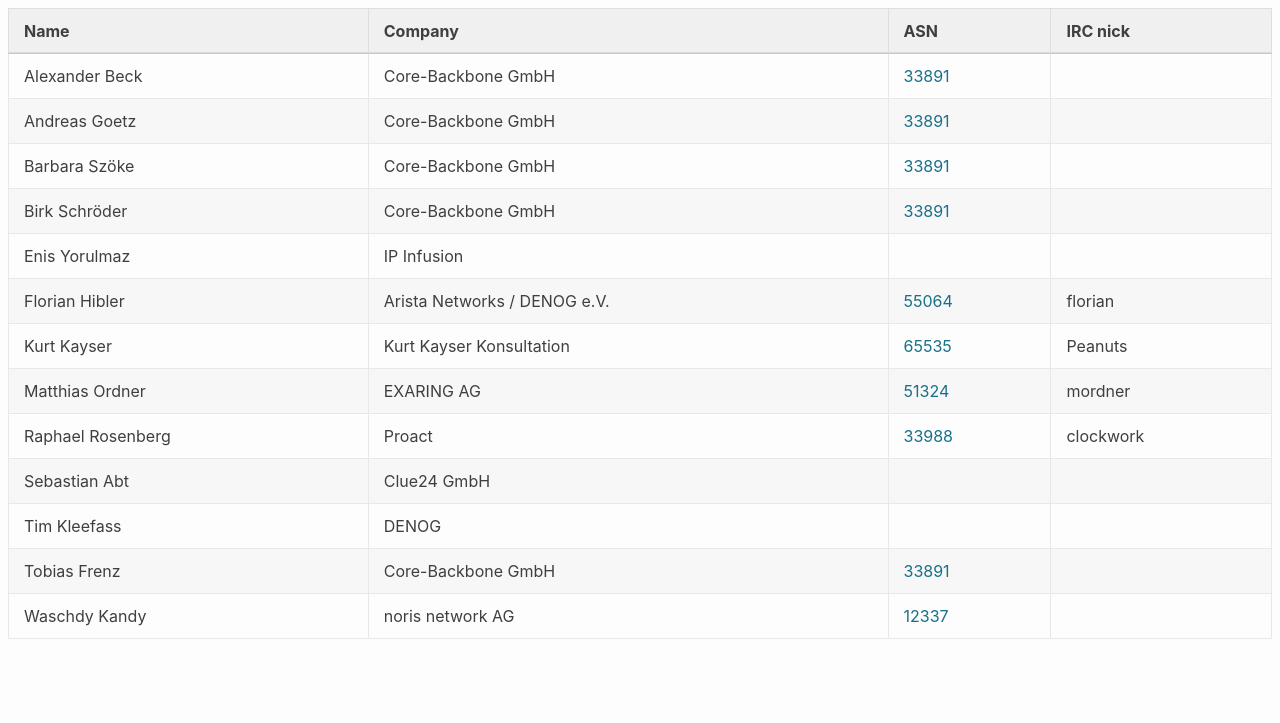
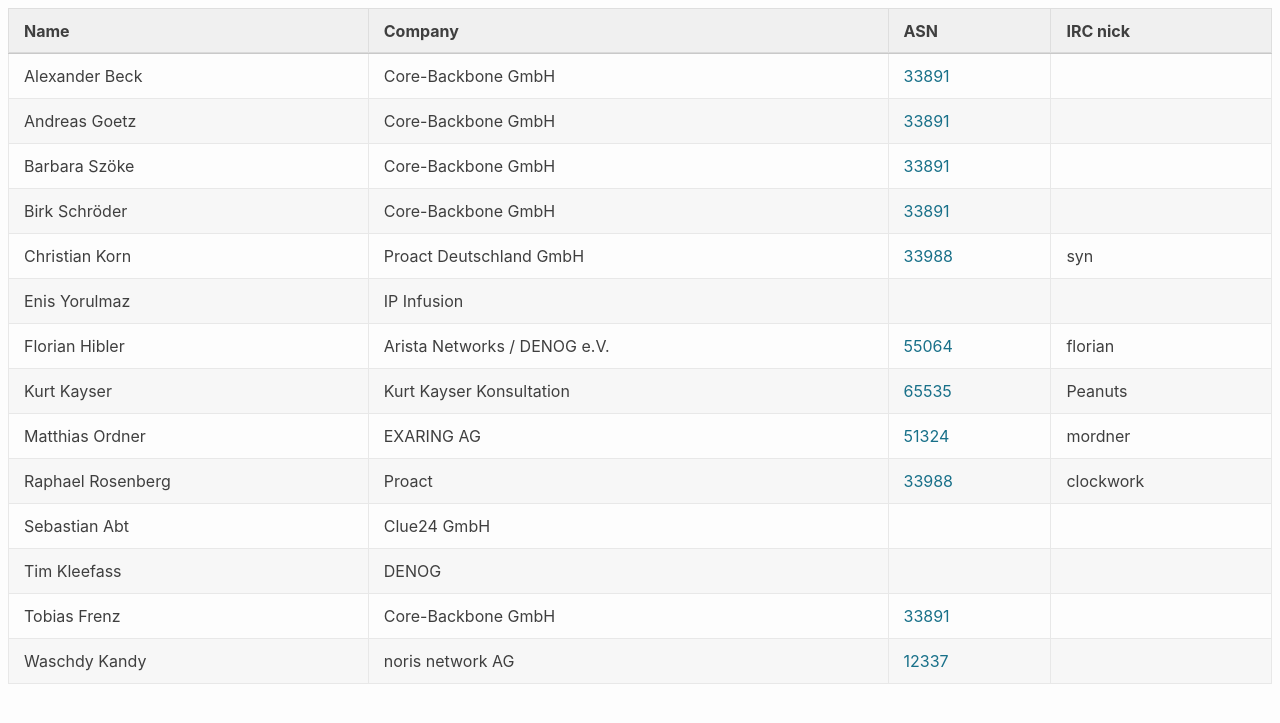
Before and after one commit to denog/pretix-attendeelist, a Jekyll site: the page built from meetup2023_05/index.markdown, in a window 1280 px wide. Shown: the top 723 px of the page. Built offline with Jekyll 4.4.1, drawn with Linux system fonts in a browser that asks for light colours.

Commit message:
Latest data: Fri Jul  7 18:31:01 UTC 2023

```diff
--- a/_data/attendees_denog_meetup_2023_05.json
+++ b/_data/attendees_denog_meetup_2023_05.json
@@ -22,6 +22,12 @@
     "company": "Core-Backbone GmbH",
     "irc": null,
     "asn": "33891"
+  },
+  {
+    "name": "Christian Korn",
+    "company": "Proact Deutschland GmbH",
+    "irc": "syn",
+    "asn": "33988"
   },
   {
     "name": "Enis Yorulmaz",
```
